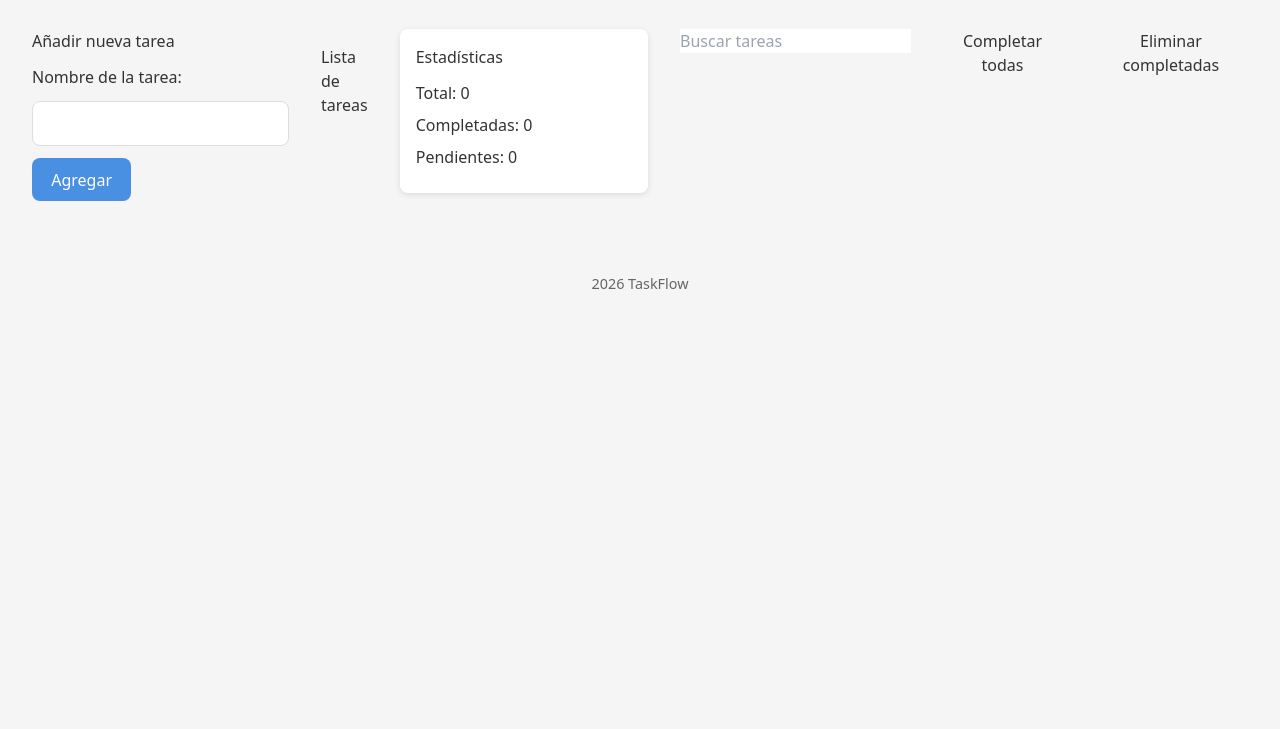
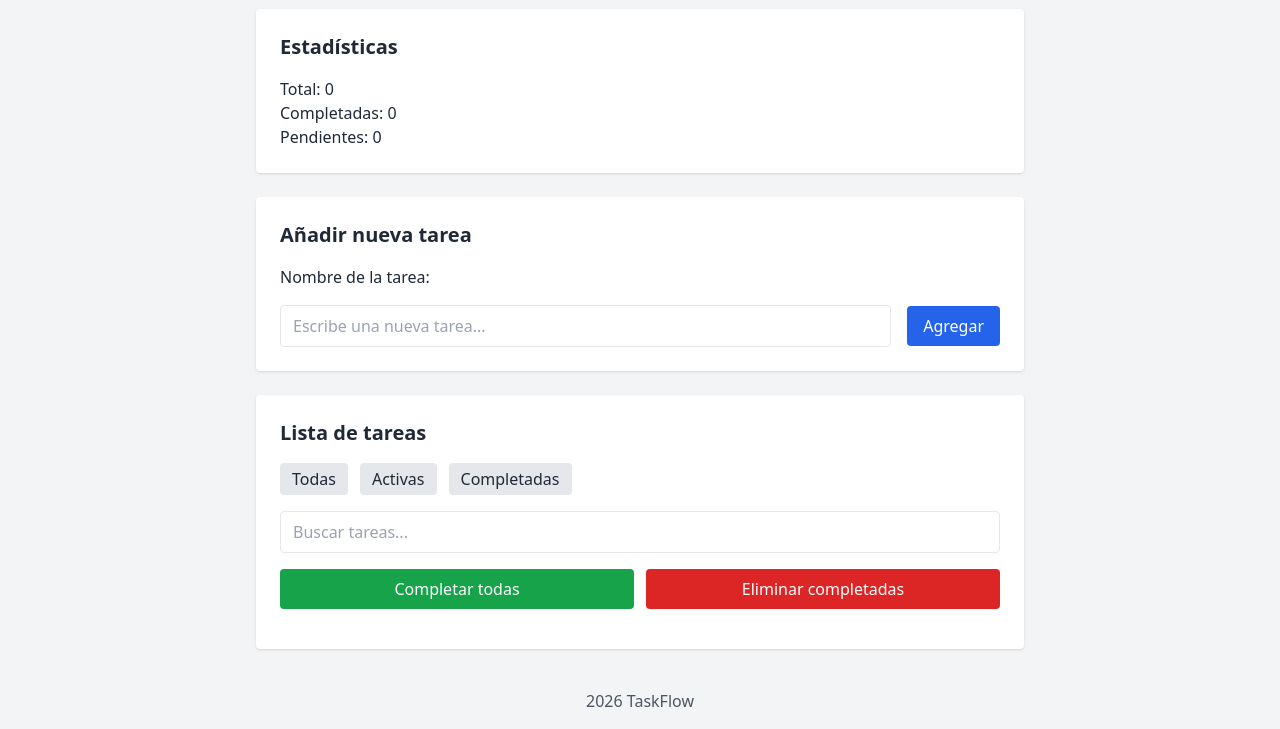
Before and after one commit to ibaygon/bootcamp-project, a plain HTML site: page Design/index.html in a window 1280 px wide. Shown: the part 99-828 px from the top of the page. Before the commit the page ends 800 px from the top, so only its background shows below. Drawn offline with nearby package versions, Linux system fonts and the light colour scheme.

Commit message:
css comentado

```diff
--- a/Design/app.js
+++ b/Design/app.js
@@ -8,6 +8,24 @@ function loadTasks() {
   const stored = localStorage.getItem("tasks");
   tasks = stored ? JSON.parse(stored) : [];
 }
+
+// 9.5 Guarda la preferencia del usuario en LocalStorage
+
+if (localStorage.getItem("theme") === "dark") {
+    document.documentElement.classList.add("dark");
+}
+
+document.getElementById("toggle-dark").addEventListener("click", () => {
+    const html = document.documentElement;
+
+    html.classList.toggle("dark");
+
+    if (html.classList.contains("dark")) {
+        localStorage.setItem("theme", "dark");
+    } else {
+        localStorage.setItem("theme", "light");
+    }
+});
 
 
 
--- a/Design/index.html
+++ b/Design/index.html
@@ -5,64 +5,114 @@
     <meta name="viewport" content="width=device-width, initial-scale=1.0">
     <!-- 3.3 Añade un título principal de la aplicación -->
     <title>TaskFlow</title>
+
     <script src="https://cdn.tailwindcss.com"></script>
-    <link rel="stylesheet" href="style.css">
+    <script>
+      tailwind.config = {
+        darkMode: 'class'
+      }
+    </script>
+</head>
 
+<!-- 9.3 Implementa modo oscuro usando clases dark: (Esta en todo el codigo no solo aqui) -->
+<body class="bg-gray-100 text-gray-800 dark:bg-gray-900 dark:text-gray-100">
 
-</head>
-<body>
+   <header class="bg-blue-600 text-white py-6 shadow">
+      <div class="max-w-3xl mx-auto flex items-center justify-between relative">
+        <h1 class="text-3xl font-bold">TaskFlow</h1>
 
-    <header>
-        <h1>TaskFlow</h1>
-    </header>
+        <!-- 9.4 Añade un botón que permita activar o desactivar el modo oscuro -->
+        <button
+            id="toggle-dark"
+            class="bg-gray-200 text-gray-800 dark:bg-gray-700 dark:text-gray-100 px-3 py-1 rounded"
+        >
+            🌙
+        </button>
+      </div>
+   </header>
 
     <!-- 3.4 Crea un formulario para añadir nuevas tareas -->
-    <main>
-        <section id="formulario">
-            <h2>Añadir nueva tarea</h2>
-            <form id="task-form">
-                <label for="task-input">Nombre de la tarea:</label>
-                <input type="text" id="task-input" name="task" required>
-                <button type="submit">Agregar</button>
+    <main class="p-6">
+      <div class="max-w-3xl mx-auto space-y-6">
+
+        <!-- 3.6 Crea un panel lateral para mostrar estadísticas (total, completadas y pendientes) -->
+        <aside class="w-full bg-white dark:bg-gray-800 p-6 rounded shadow">
+            <h2 class="text-xl font-semibold mb-4">Estadísticas</h2>
+            <p>Total: <span id="total">0</span></p>
+            <p>Completadas: <span id="completed">0</span></p>
+            <p>Pendientes: <span id="pending">0</span></p>
+        </aside>
+
+        <section id="formulario" class="w-full bg-white dark:bg-gray-800 p-6 rounded shadow">
+            <h2 class="text-xl font-semibold mb-4">Añadir nueva tarea</h2>
+
+            <form id="task-form" class="flex flex-wrap gap-4 items-center">
+                <label for="task-input" class="w-full font-medium">Nombre de la tarea:</label>
+
+                <input
+                    type="text"
+                    id="task-input"
+                    name="task"
+                    required
+                    class="flex-1 min-w-[200px] px-3 py-2 border rounded dark:bg-gray-700 dark:border-gray-600"
+                    placeholder="Escribe una nueva tarea..."
+                >
+
+                <button
+                    type="submit"
+                    class="px-4 py-2 bg-blue-600 text-white rounded hover:bg-blue-700"
+                >
+                    Agregar
+                </button>
             </form>
         </section>
 
         <!-- 3.5 Añade una lista donde se mostrarán las tareas -->
-        <section id="lista-tareas">
-            <h2>Lista de tareas</h2>
-            <ul id="tasks"></ul>
+        <section id="lista-tareas" class="w-full bg-white dark:bg-gray-800 p-6 rounded shadow">
+            <h2 class="text-xl font-semibold mb-4">Lista de tareas</h2>
+
+            <div id="filters" class="flex gap-3 mb-4">
+                <button data-filter="all" class="px-3 py-1 bg-gray-200 dark:bg-gray-700 rounded">Todas</button>
+                <button data-filter="pending" class="px-3 py-1 bg-gray-200 dark:bg-gray-700 rounded">Activas</button>
+                <button data-filter="completed" class="px-3 py-1 bg-gray-200 dark:bg-gray-700 rounded">Completadas</button>
+            </div>
+
+            <input
+                type="text"
+                id="search"
+                placeholder="Buscar tareas..."
+                class="w-full mb-4 px-3 py-2 border rounded dark:bg-gray-700 dark:border-gray-600"
+            >
+
+            <div class="flex flex-col md:flex-row gap-3 mb-4">
+                <button id="complete-all" class="flex-1 px-4 py-2 bg-green-600 text-white rounded hover:bg-green-700">
+                    Completar todas
+                </button>
+
+                <button id="delete-completed" class="flex-1 px-4 py-2 bg-red-600 text-white rounded hover:bg-red-700">
+                    Eliminar completadas
+                </button>
+            </div>
+
+            <ul id="tasks" class="space-y-3"></ul>
 
             <!-- 3.7 Define una plantilla (template) o estructura base para cada tarea -->
             <template id="task-template">
-                <li class="task">
+                <li class="task flex items-center gap-3 bg-gray-100 dark:bg-gray-700 p-3 rounded shadow">
                     <input type="checkbox" class="task-check">
-                    <span class="task-text"></span>
-                    <button class="delete-btn">Eliminar</button>
+                    <span class="task-text flex-1"></span>
+                    <button class="delete-btn px-3 py-1 bg-red-600 text-white rounded hover:bg-red-700">Eliminar</button>
                 </li>
             </template>
         </section>
 
-    <!-- 3.6 Crea un panel lateral para mostrar estadísticas (total, completadas y pendientes) -->
-    <aside>
-        <h2>Estadísticas</h2>
-        <p>Total: <span id="total">0</span></p>
-        <p>Completadas: <span id="completed">0</span></p>
-        <p>Pendientes: <span id="pending">0</span></p>
-    </aside>
+      </div>
+    </main>
 
-    <input id="search" placeholder="Buscar tareas">
-
-<button id="complete-all">Completar todas</button>
-<button id="delete-completed">Eliminar completadas</button>
-
-</main>
-
-    <footer>
+    <footer class="text-center py-4 text-gray-600 dark:text-gray-400">
         <p>2026 TaskFlow</p>
     </footer>
 
-
-<script src="app.js"></script>
-
+    <script src="app.js"></script>
 </body>
 </html>
--- a/Design/style.css
+++ b/Design/style.css
@@ -1,4 +1,5 @@
 /* 4.2 Define variables CSS en :root para colores, tipografía y espaciado */
+/*
 :root {
   --color-bg: #f5f5f5;
   --color-primary: #4a90e2;
@@ -11,8 +12,9 @@
   --spacing: 1rem;
   --font-base: 16px;
 }
-
+*/
 /* 4.3 Aplica un reset CSS básico */
+/*
 * {
   margin: 0;
   padding: 0;
@@ -26,8 +28,9 @@ body {
   font-size: var(--font-base);
   line-height: 1.5;
 }
-
+*/
 /* 4.4 Diseña la cabecera de la aplicación */
+/*
 header {
   background: var(--color-primary);
   color: #ffffff;
@@ -38,8 +41,9 @@ header {
 header h1 {
   font-size: 2rem;
 }
-
+*/
 /* 4.5 Crea el layout principal usando Flexbox */
+/*
 main {
   display: flex;
   gap: 2rem;
@@ -51,8 +55,9 @@ main {
 #lista-tareas {
   flex: 1;
 }
-
+*/
 /* 4.6 Define un panel lateral con ancho fijo para las estadísticas */
+/*
 aside {
   width: 260px;
   background: var(--color-card-bg);
@@ -68,8 +73,9 @@ aside h2 {
 aside p {
   margin-bottom: 0.5rem;
 }
-
+*/
 /* 4.7 Diseña las tarjetas de tareas con borde, padding y sombra */
+/*
 #lista-tareas {
   margin-top: 1rem;
 }
@@ -100,6 +106,7 @@ aside p {
 }
 
 /* Eliminar */
+/*
 .delete-btn {
   background: var(--color-danger);
   color: #ffffff;
@@ -109,8 +116,9 @@ aside p {
   cursor: pointer;
   font-size: 0.9rem;
 }
-
+*/
 /* 4.8 Asegúrate de que la tipografía sea legible (mínimo 16px en inputs) */
+/*
 #formulario {
   margin-bottom: 1.5rem;
 }
@@ -135,12 +143,13 @@ aside p {
   flex: 1;
   min-width: 200px;
   padding: 0.6rem 0.75rem;
-  font-size: 1rem; /* 16px mínimo */
+  font-size: 1rem;
   border-radius: var(--radius);
   border: 1px solid var(--color-border);
 }
-
+*/
 /* Añadir */
+/*
 #task-form button {
   padding: 0.6rem 1.2rem;
   font-size: 1rem;
@@ -150,8 +159,9 @@ aside p {
   color: #ffffff;
   cursor: pointer;
 }
-
+*/
 /* 4.9 Añade estados hover y focus a botones e inputs */
+/*
 #task-input:focus {
   outline: 2px solid var(--color-primary);
   border-color: var(--color-primary);
@@ -176,24 +186,28 @@ footer {
   font-size: 0.9rem;
   color: #666666;
 }
-
+*/
 /* 5 */
+/*
 @media (max-width: 768px) {
 
   /* 5.2 Haz que el layout cambie correctamente en móvil */
+ /*
   main {
     flex-direction: column;
     padding: 1rem;
   }
-
-  /* 5.3 Mueve el panel de estadísticas debajo del contenido principal en pantallas pequeñas
- */
+*/
+  /* 5.3 Mueve el panel de estadísticas debajo del contenido principal en pantallas pequeñas*/
+ /*
   aside {
     width: 100%;
     order: 3;
   }
+*/
 
   /* 5.4 Haz que el formulario se adapte bien a pantallas estrechas */
+ /*
   #task-form {
     flex-direction: column;
     align-items: stretch;
@@ -217,4 +231,3 @@ footer {
     width: 100%;
     text-align: center;
   }
-}
```
